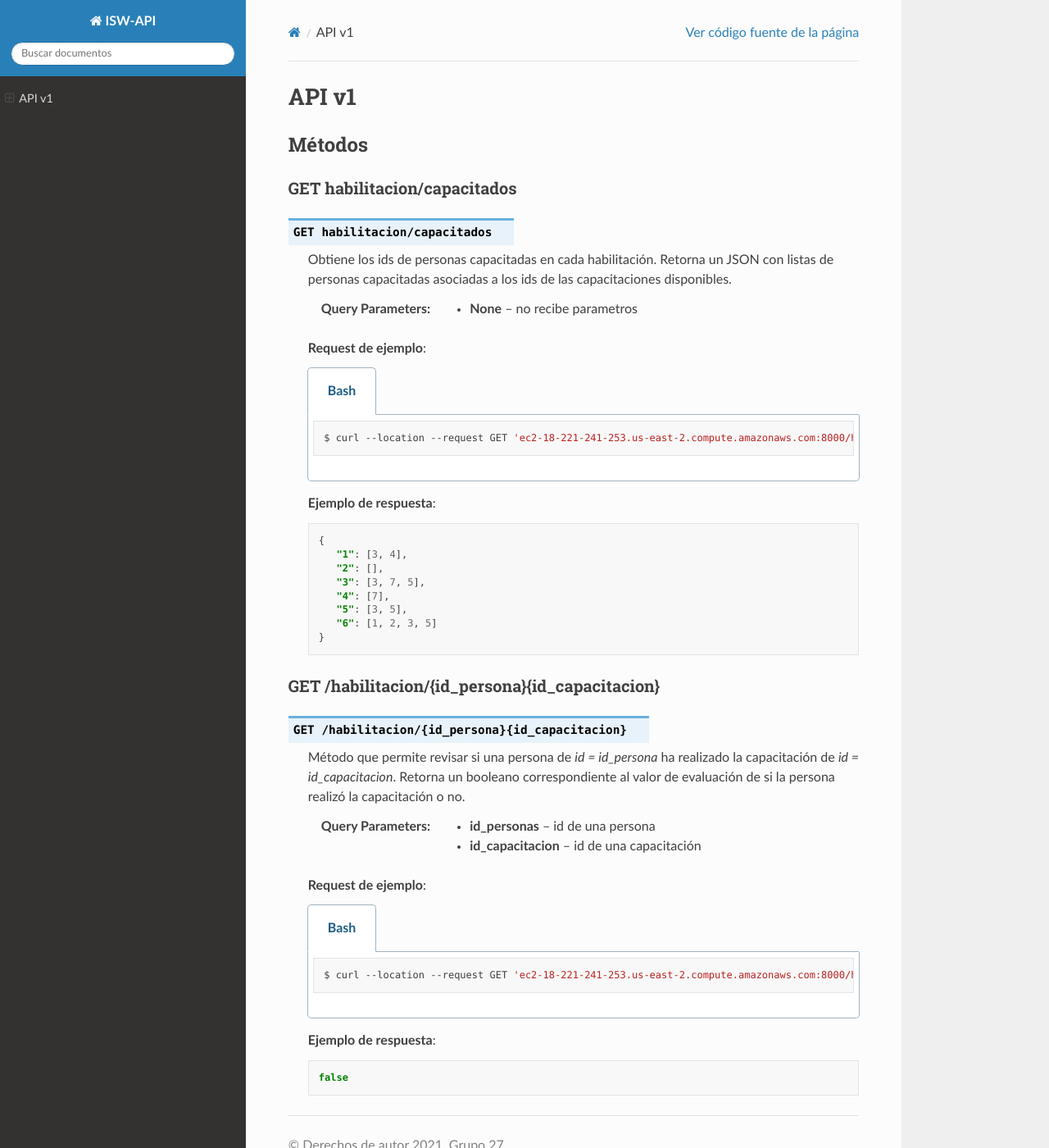
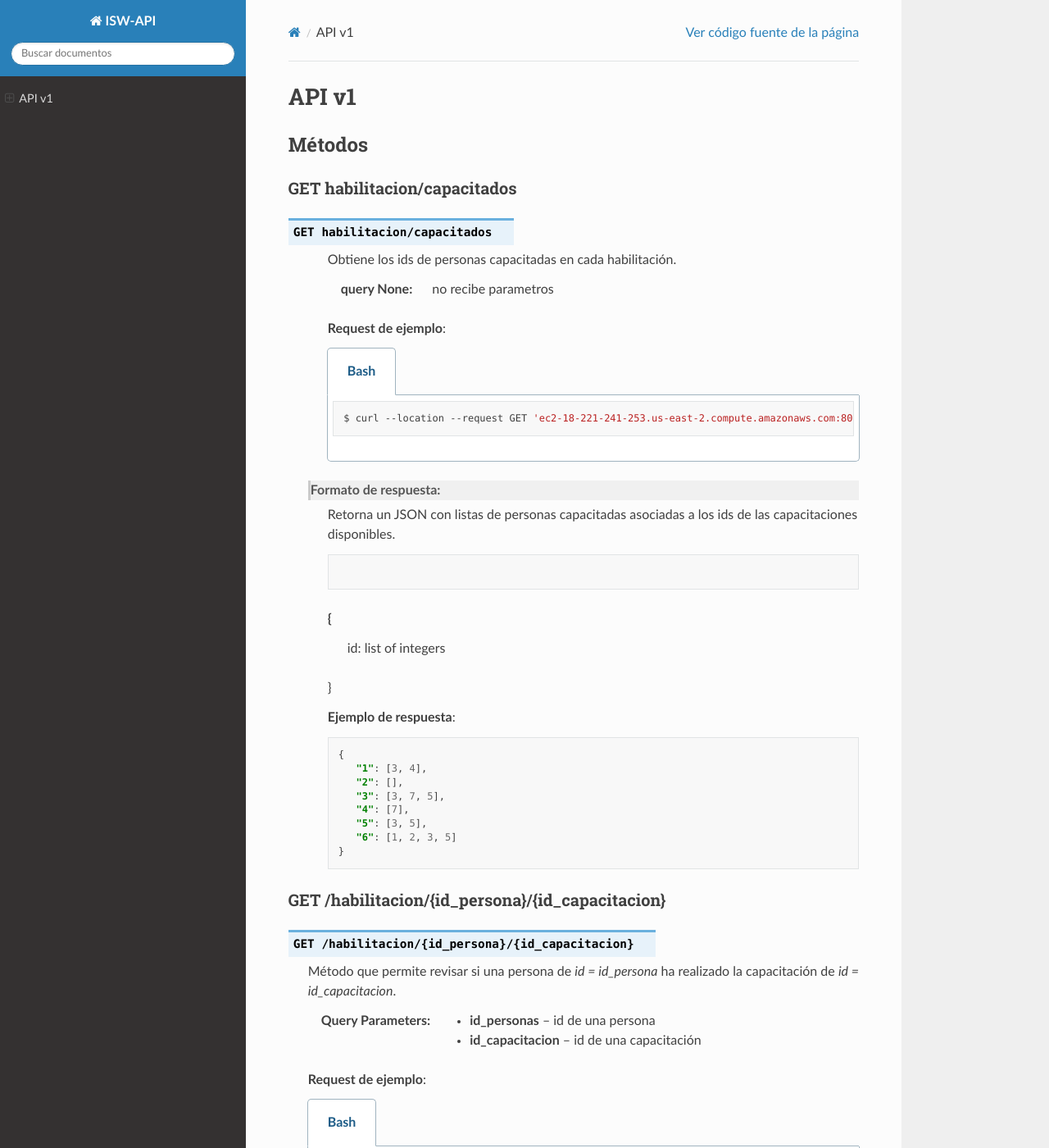
Before and after one commit to HectorxH/ISW-API, a Sphinx documentation site: the page built from docs/source/index.rst, in a window 1280 px wide and 1400 px high. Shown: the whole window at 82% size. Built offline with Sphinx 7.4.7 and the Read the Docs theme 2.0.0, drawn with Linux system fonts in a browser that asks for light colours; some of the changed text lies outside the part shown.

Commit message:
Update index.rst

```diff
--- a/docs/source/index.rst
+++ b/docs/source/index.rst
@@ -17,7 +17,7 @@
 +++++++++++++
 .. http:get:: habilitacion/capacitados
 
-    Obtiene los ids de personas capacitadas en cada habilitación. Retorna un JSON con listas de personas capacitadas asociadas a los ids de las capacitaciones disponibles.
+    Obtiene los ids de personas capacitadas en cada habilitación.
 
     :query None: no recibe parametros
 
@@ -28,6 +28,14 @@
         .. code-tab:: bash
 
             $ curl --location --request GET 'ec2-18-221-241-253.us-east-2.compute.amazonaws.com:8000/habilitacion/capacitados'
+
+   **Formato de respuesta**:
+    Retorna un JSON con listas de personas capacitadas asociadas a los ids de las capacitaciones disponibles.
+
+    .. sourcecode:: json
+    {
+         id: list of integers
+    }
 
     **Ejemplo de respuesta**:
 
@@ -42,11 +50,13 @@
            "6": [1, 2, 3, 5]
         }
 
-GET /habilitacion/{id_persona}{id_capacitacion}
+
+
+GET /habilitacion/{id_persona}/{id_capacitacion}
 +++++++++++++
-.. http:get:: /habilitacion/{id_persona}{id_capacitacion}
+.. http:get:: /habilitacion/{id_persona}/{id_capacitacion}
 
-    Método que permite revisar si una persona de `id = id_persona` ha realizado la capacitación de `id = id_capacitacion`. Retorna un booleano correspondiente al valor de evaluación de si la persona realizó la capacitación o no.
+    Método que permite revisar si una persona de `id = id_persona` ha realizado la capacitación de `id = id_capacitacion`.
 
     :query id_personas: id de una persona
     :type id_persona: int
@@ -61,6 +71,9 @@
 
             $ curl --location --request GET 'ec2-18-221-241-253.us-east-2.compute.amazonaws.com:8000/habilitacion/capacitado/3/2'
 
+    **Formato de respuesta**:
+    Retorna un booleano correspondiente al valor de evaluación de si la persona realizó la capacitación o no.
+
     **Ejemplo de respuesta**:
 
     .. sourcecode:: json
```
